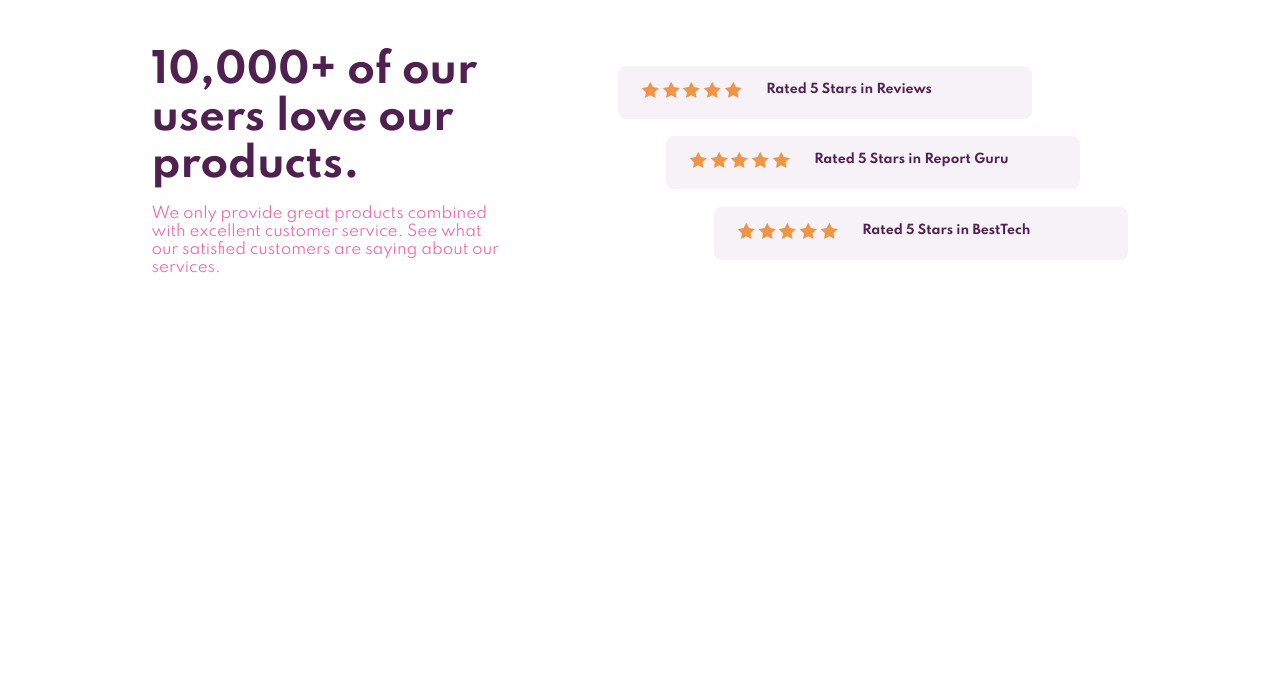
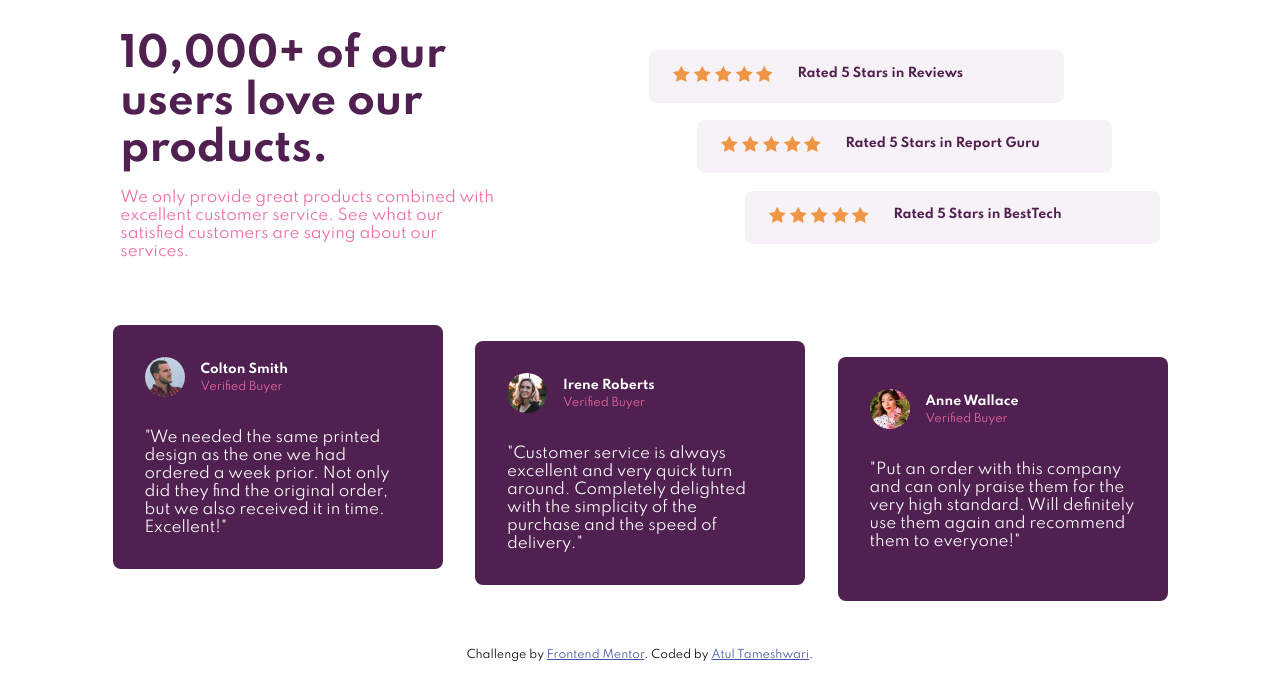
Before and after one commit to codingwolf-at/social-proof-section, a plain HTML site: page index.html in a window 1280 px wide. Drawn offline with Linux system fonts and the light colour scheme.

Commit message:
style: bottom container

```diff
--- a/index.html
+++ b/index.html
@@ -18,6 +18,7 @@
   </head>
   <body>
     <main class="container">
+
       <div class="top-container">
         <div class="top-left">
           <h1>10,000+ of our users love our products.</h1>
@@ -65,11 +66,65 @@
           </div>
         </div>
       </div>
+
       <div class="bottom-container">
-        <div class="card"></div>
-        <div class="card"></div>
-        <div class="card"></div>
+
+        <div class="card card-one">
+          <div class="card-profile">
+            <img src="images/image-colton.jpg" alt="">
+            <div class="card-profile-text">
+              <h5>Colton Smith</h5>
+              <span>Verified Buyer</span>
+            </div>
+          </div>
+          <div class="card-text">
+            <p>
+              "We needed the same printed design as the one we had ordered a week prior.
+              Not only did they find the original order, but we also received it in time.
+              Excellent!"
+            </p>
+          </div>
+        </div>
+
+        <div class="card card-two">
+          <div class="card-profile">
+            <img src="images/image-irene.jpg" alt="">
+            <div class="card-profile-text">
+              <h5>Irene Roberts </h5>
+              <span>Verified Buyer</span>
+            </div>
+          </div>
+          <div class="card-text">
+            <p>
+              "Customer service is always excellent and very quick turn around. Completely
+              delighted with the simplicity of the purchase and the speed of delivery."
+            </p>
+          </div>
+        </div>
+
+        <div class="card card-three">
+          <div class="card-profile">
+            <img src="images/image-anne.jpg" alt="">
+            <div class="card-profile-text">
+              <h5>Anne Wallace</h5>
+              <span>Verified Buyer</span>
+            </div>
+          </div>
+          <div class="card-text">
+            <p>
+              "Put an order with this company and can only praise them for the very high
+              standard. Will definitely use them again and recommend them to everyone!"
+            </p>
+          </div>
+        </div>
+
       </div>
     </main>
+    <div class="attribution">
+      Challenge by
+      <a href="https://www.frontendmentor.io?ref=challenge" target="_blank"
+      >Frontend Mentor</a
+      >. Coded by <a href="https://codingwolf-at.github.io">Atul Tameshwari</a>.
+    </div>
   </body>
 </html>
--- a/style.css
+++ b/style.css
@@ -24,7 +24,7 @@ main {
 }
 
 .container {
-    padding: 3rem;
+    margin: 2rem 0rem 0rem 0rem;
 }
 
 /* TOP SECTION */
@@ -79,12 +79,54 @@ main {
 
 
 /* BOTTOM SECTION */
+.bottom-container {
+    padding: 4rem 5rem;
+    display: flex;
+    justify-content: space-evenly;
+}
 
+.bottom-container .card {
+    padding: 2rem;
+    border-radius: 0.5rem;
+    background-color: var(--primary-magenta);
+    width: 330px;
+    color: white;
+}
 
+.card .card-profile {
+    display: flex;
+}
 
+.card-profile img {
+    border-radius: 50%;
+    width: 2.5rem;
+}
+
+.card-profile .card-profile-text {
+    padding: 0rem 1rem;
+    transform: translateY(0.3rem);
+}
+
+.card-profile-text span {
+    color: var(--primary-pink);
+    font-size: 0.7rem;
+}
+
+.card .card-text {
+    padding: 2rem 0rem 0rem 0rem;
+}
+
+.bottom-container .card-two {
+    transform: translateY(1rem);
+}
+
+.bottom-container .card-three {
+    transform: translateY(2rem);
+}
 
 /* FOOTER */
 .attribution {
+    margin: 1rem;
     font-size: 11px;
     text-align: center;
 }
```
Also changed, not shown: temp.html (deleted, +0 -22 lines).
